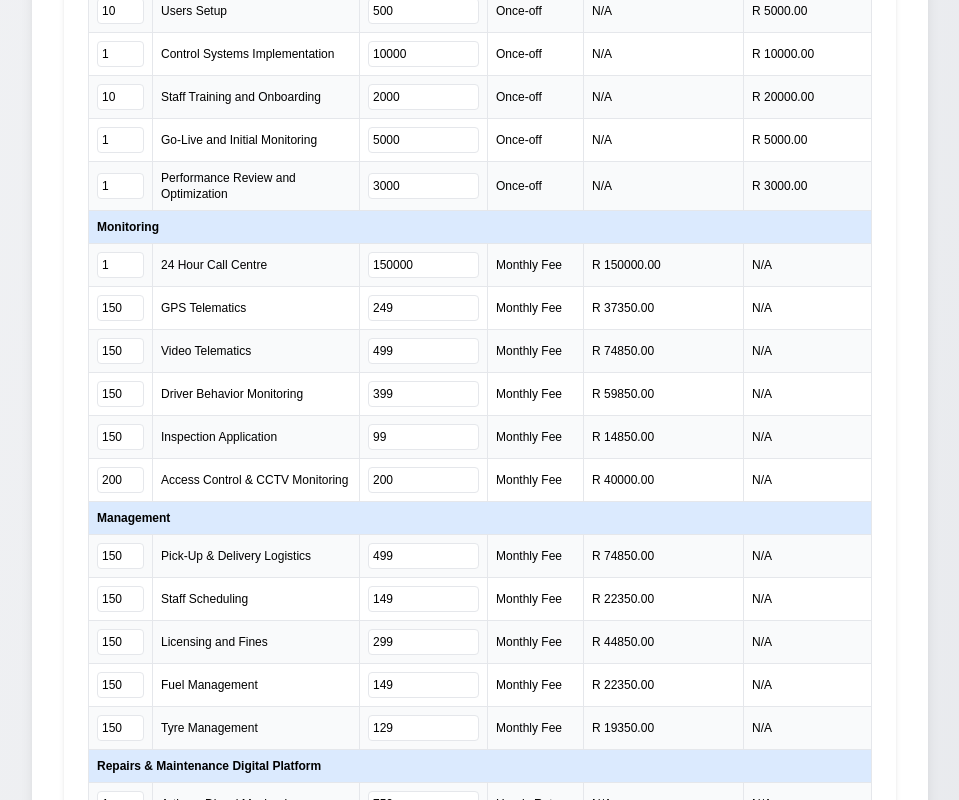
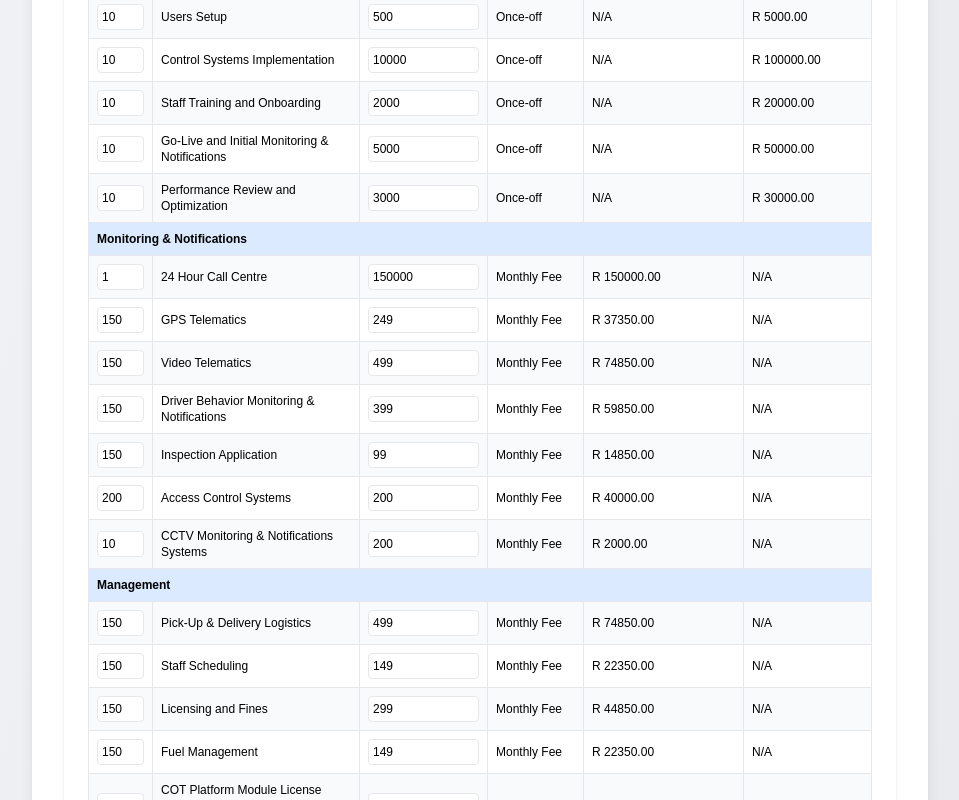
Before and after one commit to baitsanape/fleet-proposal, a React (Vite) app: page /investment in a window 1280 px wide. Shown: the part 1060-1860 px from the top of the page, without its empty margins (288-1247 px from the left). Built offline with nearby package versions, Linux system fonts and the light colour scheme; a web font is replaced by a local one.

Commit message:
Categories cleaning

```diff
--- a/src/components/DynamicPricingTable.tsx
+++ b/src/components/DynamicPricingTable.tsx
@@ -17,39 +17,39 @@ interface DynamicPricingTableProps {
 }
 
 const initialPricingData: PricingItem[] = [
-  { system: 'Initial Consultation and Needs Assessment', category: 'Set-Up & Configuration', costPerUnit: 5000, units: 1, rateType: 'Once-off' },
-  { system: 'Customized Solution Design', category: 'Set-Up & Configuration', costPerUnit: 10000, units: 1, rateType: 'Once-off' },
-  { system: 'Project Establishment & Setup', category: 'Set-Up & Configuration', costPerUnit: 7500, units: 1, rateType: 'Once-off' },
-  { system: 'System Setup and Configurations', category: 'Set-Up & Configuration', costPerUnit: 15000, units: 1, rateType: 'Once-off' },
+  { system: 'Initial Consultation and Needs Assessment', category: 'Set-Up & Configuration', costPerUnit: 5000, units: 10, rateType: 'Once-off' },
+  { system: 'Customized Solution Design', category: 'Set-Up & Configuration', costPerUnit: 10000, units: 10, rateType: 'Once-off' },
+  { system: 'Project Establishment & Setup', category: 'Set-Up & Configuration', costPerUnit: 7500, units: 10, rateType: 'Once-off' },
+  { system: 'System Setup and Configurations', category: 'Set-Up & Configuration', costPerUnit: 15000, units: 10, rateType: 'Once-off' },
   { system: 'Users Setup', category: 'Set-Up & Configuration', costPerUnit: 500, units: 10, rateType: 'Once-off' },
-  { system: 'Control Systems Implementation', category: 'Set-Up & Configuration', costPerUnit: 10000, units: 1, rateType: 'Once-off' },
+  { system: 'Control Systems Implementation', category: 'Set-Up & Configuration', costPerUnit: 10000, units: 10, rateType: 'Once-off' },
   { system: 'Staff Training and Onboarding', category: 'Set-Up & Configuration', costPerUnit: 2000, units: 10, rateType: 'Once-off' },
-  { system: 'Go-Live and Initial Monitoring', category: 'Set-Up & Configuration', costPerUnit: 5000, units: 1, rateType: 'Once-off' },
-  { system: 'Performance Review and Optimization', category: 'Set-Up & Configuration', costPerUnit: 3000, units: 1, rateType: 'Once-off' },
+  { system: 'Go-Live and Initial Monitoring & Notifications', category: 'Set-Up & Configuration', costPerUnit: 5000, units: 10, rateType: 'Once-off' },
+  { system: 'Performance Review and Optimization', category: 'Set-Up & Configuration', costPerUnit: 3000, units: 10, rateType: 'Once-off' },
   { system: 'Access Control: Driver ID Readers & Tags', category: 'Capital Expenditure', costPerUnit: 1600, units: 150, rateType: 'Once-off' },
-  { system: 'CCTV Monitoring Systems', category: 'Capital Expenditure', costPerUnit: 12500, units: 10, rateType: 'Once-off' },
-  { system: '24 Hour Call Centre', category: 'Monitoring', costPerUnit: 150000, units: 1, rateType: 'Monthly Fee' },
-  { system: 'GPS Telematics', category: 'Monitoring', costPerUnit: 249, units: 150, rateType: 'Monthly Fee' },
-  { system: 'Video Telematics', category: 'Monitoring', costPerUnit: 499, units: 150, rateType: 'Monthly Fee' },
-  { system: 'Driver Behavior Monitoring', category: 'Monitoring', costPerUnit: 399, units: 150, rateType: 'Monthly Fee' },
+  { system: 'CCTV Monitoring & Notifications Systems', category: 'Capital Expenditure', costPerUnit: 12500, units: 10, rateType: 'Once-off' },
+  { system: '24 Hour Call Centre', category: 'Monitoring & Notifications', costPerUnit: 150000, units: 1, rateType: 'Monthly Fee' },
+  { system: 'GPS Telematics', category: 'Monitoring & Notifications', costPerUnit: 249, units: 150, rateType: 'Monthly Fee' },
+  { system: 'Video Telematics', category: 'Monitoring & Notifications', costPerUnit: 499, units: 150, rateType: 'Monthly Fee' },
+  { system: 'Driver Behavior Monitoring & Notifications', category: 'Monitoring & Notifications', costPerUnit: 399, units: 150, rateType: 'Monthly Fee' },
   { system: 'Pick-Up & Delivery Logistics', category: 'Management', costPerUnit: 499, units: 150, rateType: 'Monthly Fee' },
   { system: 'Staff Scheduling', category: 'Management', costPerUnit: 149, units: 150, rateType: 'Monthly Fee' },
   { system: 'Licensing and Fines', category: 'Management', costPerUnit: 299, units: 150, rateType: 'Monthly Fee' },
   { system: 'Fuel Management', category: 'Management', costPerUnit: 149, units: 150, rateType: 'Monthly Fee' },
-  { system: 'Artisan: Diesel Mechanic', category: 'Repairs & Maintenance Digital Platform', costPerUnit: 750, units: 1, rateType: 'Hourly Rate' },
-  { system: 'Artisan: Auto Electrician', category: 'Repairs & Maintenance Digital Platform', costPerUnit: 850, units: 1, rateType: 'Hourly Rate' },
-  { system: 'Artisan: Vehicle Body Builder', category: 'Repairs & Maintenance Digital Platform', costPerUnit: 700, units: 1, rateType: 'Hourly Rate' },
-  { system: 'Maintenance Assistant: Support Staff', category: 'Repairs & Maintenance Digital Platform', costPerUnit: 500, units: 1, rateType: 'Hourly Rate' },
-  { system: 'Markup on outsourced repair & maintenance services', category: 'Repairs & Maintenance Digital Platform', costPerUnit: '20%', units: 1, rateType: 'Percentage' },
-  { system: 'Markup on Parts & Consumables', category: 'Repairs & Maintenance Digital Platform', costPerUnit: '20%', units: 1, rateType: 'Percentage' },
-  { system: 'Inspection Application', category: 'Monitoring', costPerUnit: 99, units: 150, rateType: 'Monthly Fee' },
-  { system: 'Yearly Vehicle Conditional Assessment & Audit All Vehicles With Reports', category: 'Repairs & Maintenance Digital Platform', costPerUnit: 1150000, units: 1, rateType: 'Once-off' },
-  { system: 'COT Platform Module License (Ticketing Platform) Per vehicle & Report', category: 'Repairs & Maintenance Digital Platform', costPerUnit: 299, units: 150, rateType: 'Monthly Fee' },
-  { system: 'Fleet Maintenance Solution', category: 'Repairs & Maintenance Digital Platform', costPerUnit: 462.50, units: 150, rateType: 'Monthly Fee' },
+  { system: 'Artisan: Diesel Mechanic', category: 'Maintenance & Repairs', costPerUnit: 750, units: 1, rateType: 'Hourly Rate' },
+  { system: 'Artisan: Auto Electrician', category: 'Maintenance & Repairs', costPerUnit: 850, units: 1, rateType: 'Hourly Rate' },
+  { system: 'Artisan: Vehicle Body Builder', category: 'Maintenance & Repairs', costPerUnit: 700, units: 1, rateType: 'Hourly Rate' },
+  { system: 'Maintenance Assistant: Support Staff', category: 'Maintenance & Repairs', costPerUnit: 500, units: 1, rateType: 'Hourly Rate' },
+  { system: 'Markup on outsourced repair & maintenance services', category: 'Maintenance & Repairs', costPerUnit: '20%', units: 1, rateType: 'Percentage' },
+  { system: 'Markup on Parts & Consumables', category: 'Maintenance & Repairs', costPerUnit: '20%', units: 1, rateType: 'Percentage' },
+  { system: 'Inspection Application', category: 'Monitoring & Notifications', costPerUnit: 99, units: 150, rateType: 'Monthly Fee' },
+  { system: 'Annual Vehicle Assessments & Audits with Reports', category: 'Maintenance & Repairs', costPerUnit: 1150000, units: 1, rateType: 'Once-off' },
+  { system: 'COT Platform Module License (Ticketing Platform) Per vehicle & Report', category: 'Management', costPerUnit: 299, units: 150, rateType: 'Monthly Fee' },
+  { system: 'Fleet Maintenance Solution', category: 'Management', costPerUnit: 462.50, units: 150, rateType: 'Monthly Fee' },
   { system: 'Installation of Access Control Systems', category: 'Installation', costPerUnit: 1000, units: 150, rateType: 'Once-off' },
-  { system: 'Installation of CCTV Monitoring Systems',  category: 'Installation', costPerUnit: 10000, units: 10, rateType: 'Once-off' },
-
-  { system: 'Access Control & CCTV Monitoring', category: 'Monitoring', costPerUnit: 200, units: 200, rateType: 'Monthly Fee' },
+  { system: 'Installation of CCTV Monitoring & Notifications Systems',  category: 'Installation', costPerUnit: 10000, units: 10, rateType: 'Once-off' },
+  { system: 'Access Control Systems', category: 'Monitoring & Notifications', costPerUnit: 200, units: 200, rateType: 'Monthly Fee' },
+  { system: 'CCTV Monitoring & Notifications Systems', category: 'Monitoring & Notifications', costPerUnit: 200, units: 10, rateType: 'Monthly Fee' },
   { system: 'Tyre Management', category: 'Management', costPerUnit: 129, units: 150, rateType: 'Monthly Fee' },
   { system: 'Roadside Assistance', category: 'Other Value Added Services', costPerUnit: '13,5%', units: 150, rateType: 'Percentage' },
   { system: 'Vehicle Rentals', category: 'Other Value Added Services', costPerUnit: '20%', units: 10, rateType: 'Percentage' },
@@ -61,7 +61,7 @@ const initialPricingData: PricingItem[] = [
   { system: 'Vehicle Branding', category: 'Other Value Added Services', costPerUnit: '20%', units: 150, rateType: 'Percentage' },
 ];
 
-const categories = ['Capital Expenditure', 'Installation','Set-Up & Configuration', 'Monitoring', 'Management', 'Repairs & Maintenance Digital Platform', 'Other Value Added Services'];
+const categories = ['Capital Expenditure', 'Installation','Set-Up & Configuration', 'Monitoring & Notifications', 'Management', 'Maintenance & Repairs', 'Other Value Added Services'];
 
 const DynamicPricingTable: React.FC<DynamicPricingTableProps> = ({ setTotalMonthlyCost, setTotalInitialCost, setSelectedItems }) => {
   const [pricingData, setPricingData] = useState<PricingItem[]>(initialPricingData);
```
